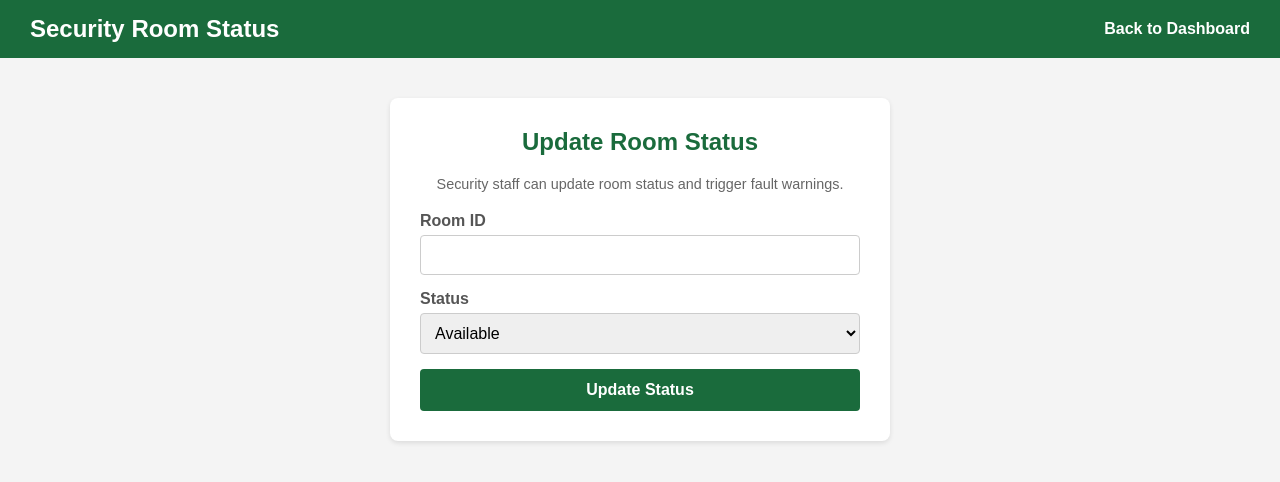
After one commit to Eddie0705/Iot, a Flask app: page /security-room-status in a window 1280 px wide. The commit adds this page. Shown: the top 482 px of the page. Run offline with Flask 3, Linux system fonts and the light colour scheme; the visitor is signed in with stand-in values (Sample User, id 1).

Commit message:
Implement security room status update with fault warning

```diff
--- a/agent_pi/app.py
+++ b/agent_pi/app.py
@@ -1,7 +1,27 @@
-from flask import Flask, render_template, request, redirect, url_for
+from flask import Flask, render_template, request, redirect, url_for, session
+import time
 from client import send_request
 
 app = Flask(__name__)
+app.secret_key = "agent-pi-secret-key"
+
+try:
+    from sense_hat import SenseHat
+    sense = SenseHat()
+except Exception:
+    sense = None
+
+
+def show_fault_warning():
+    if sense is None:
+        print("FAULT WARNING: Sense HAT not available")
+        return
+
+    for _ in range(5):
+        sense.clear(255, 0, 0)
+        time.sleep(0.4)
+        sense.clear()
+        time.sleep(0.4)
 
 
 @app.route("/")
@@ -21,6 +41,8 @@ def login():
         response = send_request(request_data)
 
         if response.get("status") == "success":
+            session["user_id"] = response.get("user_id")
+            session["role"] = response.get("role")
             return redirect(url_for("dashboard"))
 
         return render_template("login.html", response=response)
@@ -144,6 +166,30 @@ def room_use():
     ## open room use page
     return render_template("room_use.html")
 
+@app.route("/security-room-status", methods=["GET", "POST"])
+def security_room_status():
+
+    if session.get("role") != "security":
+        return redirect(url_for("dashboard"))
+
+    if request.method == "POST":
+        new_status = request.form["status"]
+
+        request_data = {
+            "action": "update_room_status",
+            "room_id": request.form["room_id"],
+            "status": new_status
+        }
+
+        response = send_request(request_data)
+
+        if response.get("status") == "success" and new_status == "fault":
+            show_fault_warning()
+
+        return render_template("security_room_status.html", response=response)
+
+    return render_template("security_room_status.html")
+
 @app.route("/dashboard")
 def dashboard():
     return render_template("dashboard.html")
--- /dev/null
+++ b/agent_pi/templates/security_room_status.html
@@ -0,0 +1,148 @@
+<!DOCTYPE html>
+<html>
+<head>
+    <title>Security Room Status</title>
+    <style>
+        body {
+            font-family: Arial, sans-serif;
+            background-color: #f4f4f4;
+            margin: 0;
+            padding: 0;
+        }
+
+        .navbar {
+            background-color: #1a6b3c;
+            color: white;
+            padding: 15px 30px;
+            display: flex;
+            justify-content: space-between;
+            align-items: center;
+        }
+
+        .navbar h2 {
+            margin: 0;
+        }
+
+        .navbar a {
+            color: white;
+            text-decoration: none;
+            font-weight: bold;
+        }
+
+        .container {
+            max-width: 500px;
+            margin: 40px auto;
+            padding: 0 20px;
+        }
+
+        .card {
+            background: white;
+            padding: 30px;
+            border-radius: 8px;
+            box-shadow: 0 2px 5px rgba(0,0,0,0.1);
+        }
+
+        .card h2 {
+            margin-top: 0;
+            color: #1a6b3c;
+            text-align: center;
+        }
+
+        label {
+            display: block;
+            margin-bottom: 5px;
+            color: #555;
+            font-weight: bold;
+        }
+
+        input,
+        select {
+            width: 100%;
+            padding: 10px;
+            margin-bottom: 15px;
+            border: 1px solid #ccc;
+            border-radius: 4px;
+            box-sizing: border-box;
+            font-size: 1em;
+        }
+
+        button {
+            width: 100%;
+            padding: 12px;
+            background-color: #1a6b3c;
+            color: white;
+            border: none;
+            border-radius: 4px;
+            font-size: 1em;
+            cursor: pointer;
+            font-weight: bold;
+        }
+
+        button:hover {
+            background-color: #145530;
+        }
+
+        .message {
+            padding: 12px;
+            border-radius: 4px;
+            margin-bottom: 15px;
+            font-size: 0.95em;
+            text-align: center;
+        }
+
+        .success {
+            background-color: #d4edda;
+            color: #155724;
+        }
+
+        .error {
+            background-color: #f8d7da;
+            color: #721c24;
+        }
+
+        .hint {
+            font-size: 0.9em;
+            color: #666;
+            text-align: center;
+            margin-bottom: 20px;
+        }
+    </style>
+</head>
+
+<body>
+
+<div class="navbar">
+    <h2>Security Room Status</h2>
+    <a href="/dashboard">Back to Dashboard</a>
+</div>
+
+<div class="container">
+    <div class="card">
+        <h2>Update Room Status</h2>
+        <p class="hint">Security staff can update room status and trigger fault warnings.</p>
+
+        {% if response %}
+            <div class="message {% if response.status == 'success' %}success{% else %}error{% endif %}">
+                {{ response.message }}
+            </div>
+        {% endif %}
+
+        <form method="POST" action="/security-room-status">
+            <label>Room ID</label>
+            <input type="text" name="room_id" required>
+
+            <label>Status</label>
+            <select name="status" required>
+                <option value="available">Available</option>
+                <option value="in_use">In Use</option>
+                <option value="maintenance">Maintenance</option>
+                <option value="fault">Fault</option>
+            </select>
+
+            <button type="submit">Update Status</button>
+        </form>
+    </div>
+</div>
+
+</body>
+</html>
--- a/master_pi/master_server.py
+++ b/master_pi/master_server.py
@@ -104,6 +104,12 @@ def handle_request(request):
             request.get("room_id")
         )
 
+    if action == "update_room_status":
+        return update_room_status(
+            request.get("room_id"),
+            request.get("status")
+        )
+
     else:
         return {
             "status": "error",
```
Also changed, not shown: agent_pi/templates/dashboard.html (+12 -0 lines), master_pi/database.py (+30 -0 lines).
